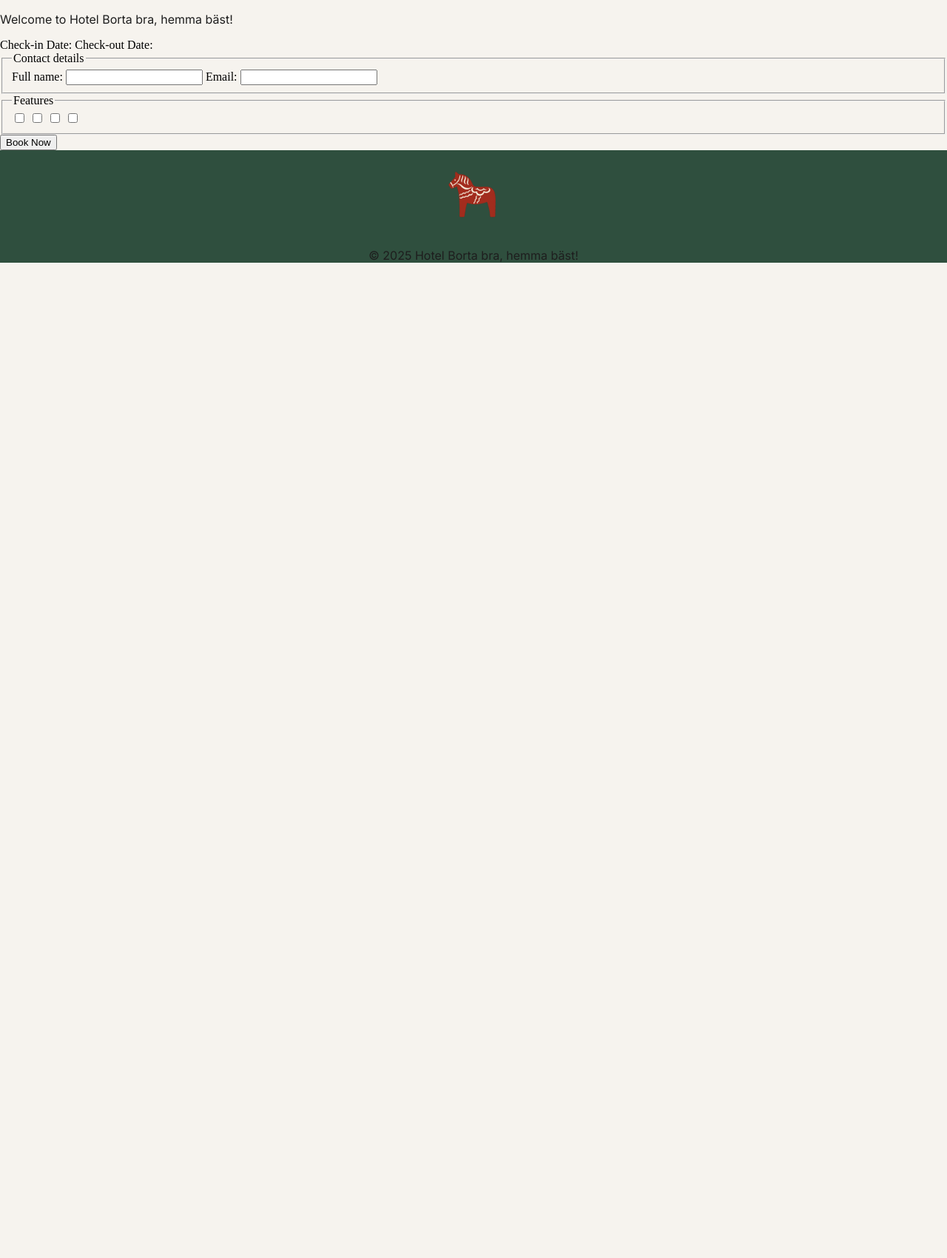
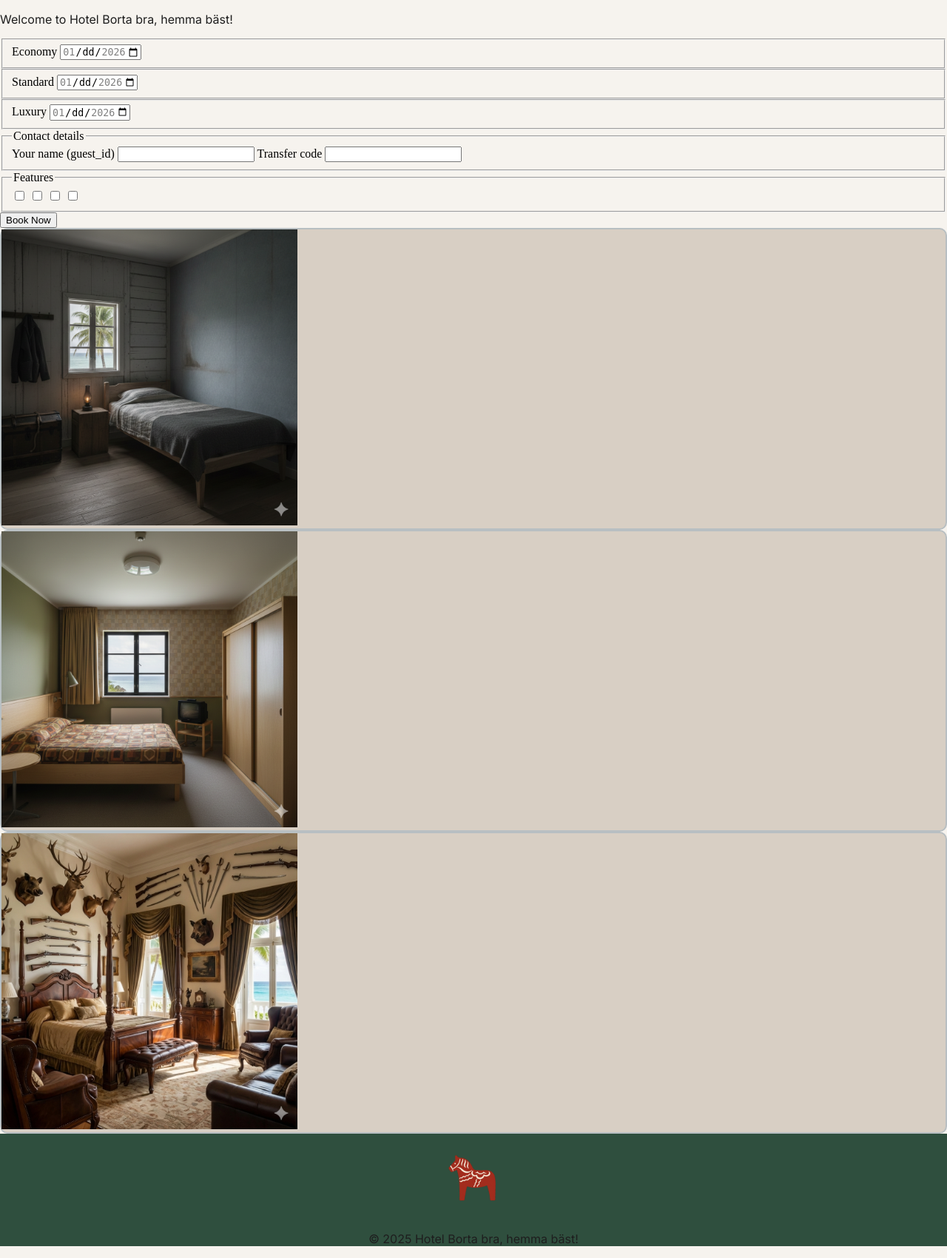
Before and after one commit to johnahlenhed/Yrgopelag, a PHP site: page / in a window 1280 px wide. Shown: the part 128-1828 px from the top of the page at 74% size. Before the commit the page ends 483 px from the top, so only its background shows below. Run offline with PHP 8.4, Linux system fonts and the light colour scheme; some web fonts are replaced.

Commit message:
Main content for index page

```diff
--- a/assets/styles.css
+++ b/assets/styles.css
@@ -50,6 +50,22 @@ nav img {
     height: 8rem;
 }
 
+.room-info-container {
+    display: flex;
+    flex-direction: column;
+}
+
+.room-info-container article {
+    background-color: var(--container-color);
+    border: 2px solid var(--border-color);
+    border-radius: 10px;
+}
+
+.room-info-container article img {
+    width: 25rem;
+    height: auto;
+}
+
 footer {
     background-color: var(--accent-color);
     color: var(--font-color);
--- a/index.php
+++ b/index.php
@@ -8,29 +8,33 @@ require_once __DIR__ . '/includes/header.php'; ?>
     <p>Welcome to Hotel Borta bra, hemma bäst!</p>
 
     <section>
-        <form>
-            <label type="date" name="checkin">
-                Check-in Date:
-            </label>
+        <form method="POST" action="/book">
 
-            <label type="date" name="checkout">
-                Check-out Date:
-            </label>
-        </form>
-    </section>
+            <fieldset>
+                <label for="economy">Economy</label>
+                <input type="date" id="economy" name="checkin" min="2026-01-01" max="2026-01-31">
+            </fieldset>
 
-    <section>
-        <form method="POST" action="/book">
+            <fieldset class="standard-room">
+                <label for="standard">Standard</label>
+                <input type="date" id="standard" name="checkin" min="2026-01-01" max="2026-01-31">
+            </fieldset>
+
+            <fieldset class="luxury-room">
+                <label for="luxury">Luxury</label>
+                <input type="date" id="luxury" name="checkin" min="2026-01-01" max="2026-01-31">
+            </fieldset>
+
             <fieldset>
                 <legend>Contact details</legend>
                 <label>
-                    Full name:
+                    Your name (guest_id)
                     <input type="text" name="name" required>
                 </label>
 
                 <label>
-                    Email:
-                    <input type="email" name="email" required>
+                    Transfer code
+                    <input type="text" name="transfer_code" required>
                 </label>
             </fieldset>
 
@@ -47,6 +51,18 @@ require_once __DIR__ . '/includes/header.php'; ?>
             <button type="submit">Book Now</button>
         </form>
     </section>
+
+    <section class="room-info-container">
+        <article>
+        <img src="/images/economy-room.png" alt="Economy Room">
+        </article>
+        <article>
+        <img src="/images/standard-room.png" alt="Standard Room">
+        </article>
+        <article>
+        <img src="/images/luxury-room.png" alt="Luxury Room">
+        </article>
+    </section>
 </main>
 
 <?php require_once __DIR__ . '/includes/footer.php'; ?>
```
Also changed, not shown: images/bolaget.png (added), images/economy-room.png (added), images/hotel.png (added), images/luxury-room.png (added), images/standard-room.png (added).
